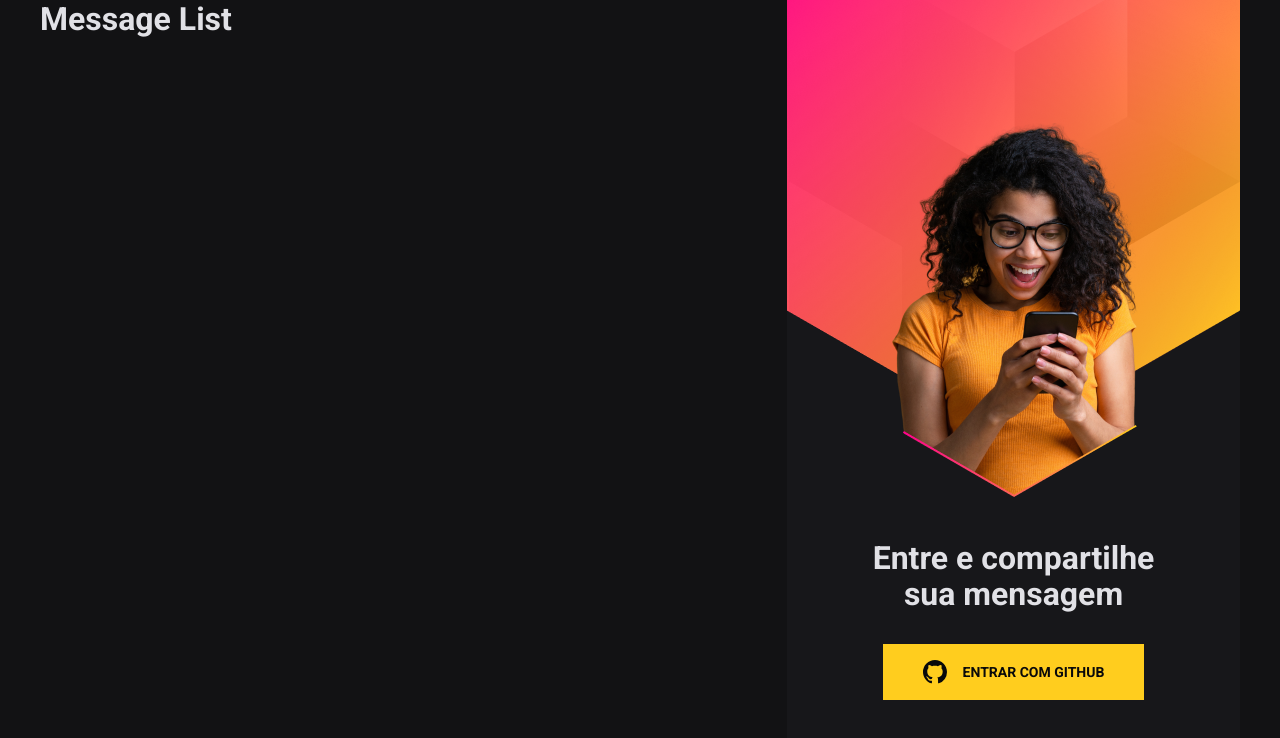
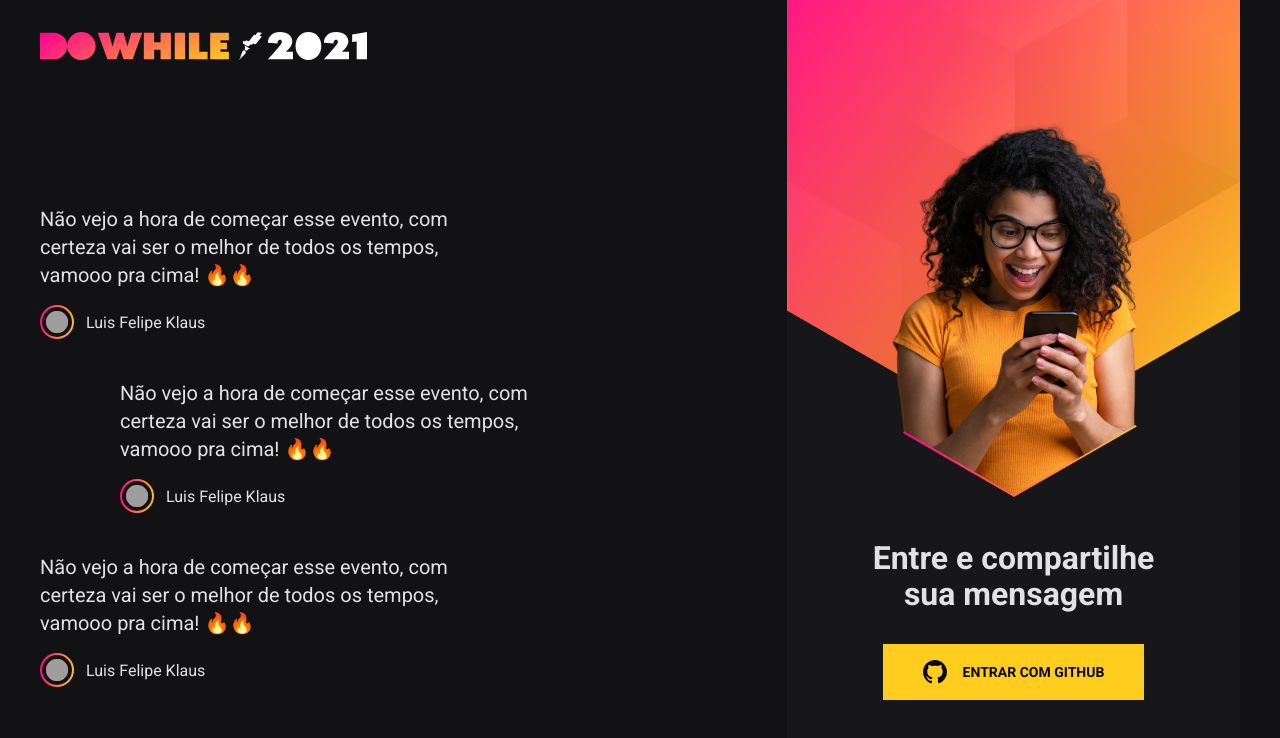
Before and after one commit to duckbox72/nlw-heat, a React (Vite) app in the folder web/: page / in a window 1280 px wide. Shown: the top 738 px of the page. Built offline with nearby package versions, Linux system fonts and the light colour scheme; grey boxes are pictures that could not be loaded.

Commit message:
MessageList and styles implemented

```diff
--- a/web/src/components/MessageList/index.tsx
+++ b/web/src/components/MessageList/index.tsx
@@ -1,5 +1,45 @@
+import styles from './styles.module.scss';
+
+import logoImg from '../../assets/logo.svg';
+
 export function MessageList() {
     return (
-        <h1>Message List</h1>
+       <div className={styles.messageListWrapper}>
+           <img src={logoImg} alt="Do/While 2021" />
+
+           <ul className={styles.messageList}>
+
+               <li className={styles.message}>
+                    <p className={styles.messageContent}>Não vejo a hora de começar esse evento, com certeza vai ser o melhor de todos os tempos, vamooo pra cima! 🔥🔥</p>
+                    <div className={styles.messageUser}>
+                        <div className={styles.userImage}>
+                            <img src="https://github.com/duckbox72.png" alt="Luis Felipe Klaus" />
+                        </div>
+                        <span>Luis Felipe Klaus</span>
+                    </div>
+               </li>
+
+               <li className={styles.message}>
+                    <p className={styles.messageContent}>Não vejo a hora de começar esse evento, com certeza vai ser o melhor de todos os tempos, vamooo pra cima! 🔥🔥</p>
+                    <div className={styles.messageUser}>
+                        <div className={styles.userImage}>
+                            <img src="https://github.com/duckbox72.png" alt="Luis Felipe Klaus" />
+                        </div>
+                        <span>Luis Felipe Klaus</span>
+                    </div>
+               </li>
+
+               <li className={styles.message}>
+                    <p className={styles.messageContent}>Não vejo a hora de começar esse evento, com certeza vai ser o melhor de todos os tempos, vamooo pra cima! 🔥🔥</p>
+                    <div className={styles.messageUser}>
+                        <div className={styles.userImage}>
+                            <img src="https://github.com/duckbox72.png" alt="Luis Felipe Klaus" />
+                        </div>
+                        <span>Luis Felipe Klaus</span>
+                    </div>
+               </li>
+
+           </ul>
+       </div>
     )
 }
--- /dev/null
+++ b/web/src/components/MessageList/styles.module.scss
@@ -0,0 +1,59 @@
+.messageListWrapper {
+    display: flex;
+    flex-direction: column;
+
+    justify-content: space-between;
+    align-items: flex-start;
+
+    > img {
+        height: 28px;
+        margin: 32px 0;
+    }
+}
+
+.messageList {
+    list-style: none;
+    display: flex;
+    flex-direction: column;
+    justify-content: center;
+    gap: 40px;
+    flex: 1;
+
+    .message {
+        max-width: 440px;
+
+        &:nth-child(2) {
+            margin-left: 80px;
+        }
+
+        .messageContent {
+            font-size: 20px;
+            line-height: 28px;
+        }
+
+        .messageUser {
+            margin-top: 16px;
+            display: flex;
+            align-items: center;
+
+            .userImage {
+                padding: 2px;
+                background: linear-gradient(100deg, #ff008e 0.48%, #ffcd1e 100%);
+                border-radius: 50%;
+                line-height: 0;
+
+                img {
+                    width: 30px;
+                    height: 30px;
+                    border-radius: 50%;
+                    border: 4px solid #121214
+                }
+            }
+
+            span {
+                font-size: 16px;
+                margin-left: 12px;
+            }
+        }
+    }
+}
```
